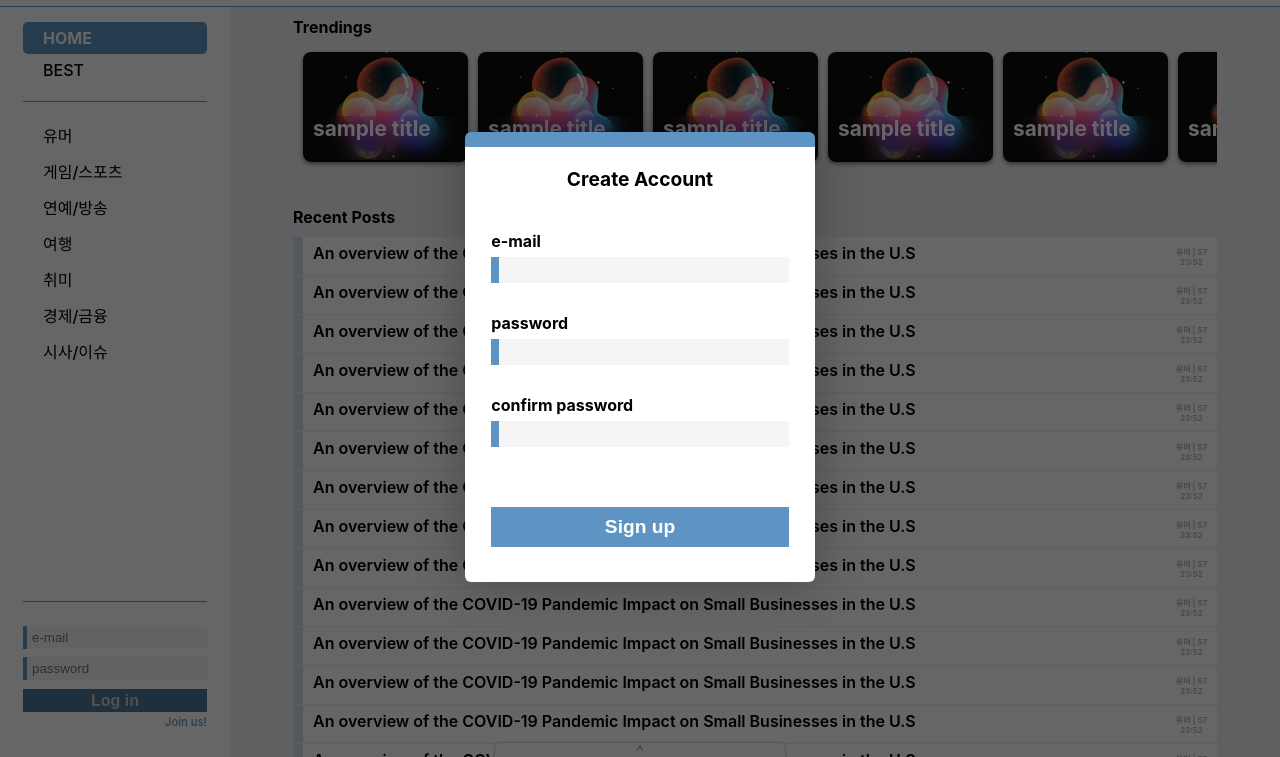
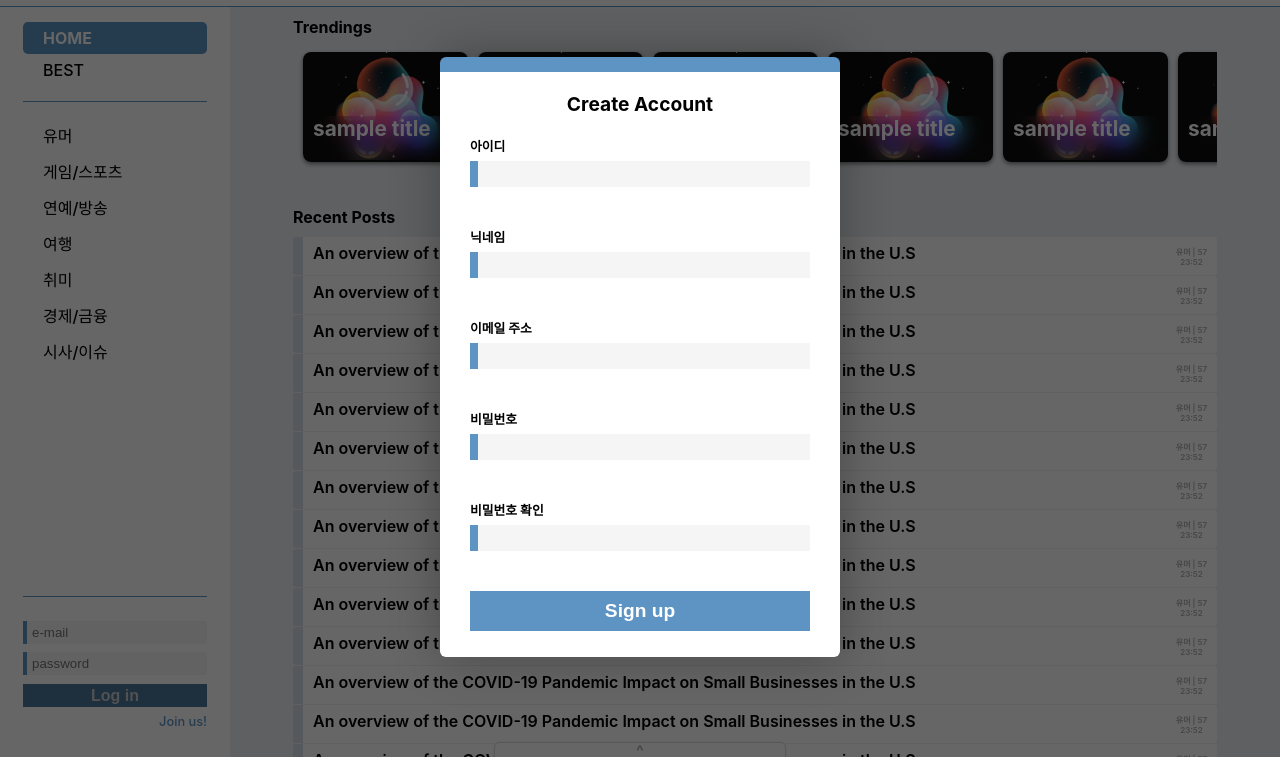
Before and after one commit to ogtitle724/01-community-FE, a React app: page / in a window 1280 px wide. Both pictures are taken after a click on the element "Join us!". Shown: the part 43-800 px from the top of the page. Built offline with nearby package versions, Linux system fonts and the light colour scheme.

Commit message:
adjust signUp form, change variable name serverURL => domain

```diff
--- a/package.json
+++ b/package.json
@@ -7,7 +7,9 @@
     "@testing-library/react": "^13.4.0",
     "@testing-library/user-event": "^13.5.0",
     "axios": "^1.4.0",
+    "cors": "^2.8.5",
     "dotenv": "^16.0.3",
+    "http-proxy-middleware": "^2.0.6",
     "react": "^18.2.0",
     "react-dom": "^18.2.0",
     "react-router-dom": "^6.11.0",
--- a/src/components/Snb/components/Sign/Sign.js
+++ b/src/components/Snb/components/Sign/Sign.js
@@ -1,14 +1,14 @@
 import { useState } from "react";
 import axios from "axios";
 
-import { checkEmail, checkPwd } from "./validation";
+import { checkUid, checkPwd } from "./validation";
 import SignUp from "./signup/SignUp";
 import "./style.css";
 
 export default function Sign({ serverURL, setIsLogIn }) {
-  const [eMail, setEMail] = useState("");
+  const [uid, setUid] = useState("");
   const [pwd, setPwd] = useState("");
-  const [isMailVaild, setIsMailValid] = useState("");
+  const [isUidVaild, setIsUidValid] = useState("");
   const [isPwdValid, setIsPwdValid] = useState("");
   const [showSignUpForm, setShowSignUpForm] = useState(false);
 
@@ -19,8 +19,8 @@ export default function Sign({ serverURL, setIsLogIn }) {
 
     try {
       const res = await axios.post(serverURL + "/api/auth/authenticate", {
-        uid: eMail,
-        password: pwd,
+        uid: uid,
+        pwd: pwd,
       });
 
       /** Store the token received with res in a browser cookie. */
@@ -37,16 +37,16 @@ export default function Sign({ serverURL, setIsLogIn }) {
     <>
       <form className="form-login">
         <input
-          value={eMail}
+          value={uid}
           className="form-login__input"
-          name="email"
+          name="uid"
           type="text"
           placeholder="e-mail"
           onChange={(e) => {
-            setEMail(e.target.value);
-            checkEmail(e.target.value)
-              ? setIsMailValid(true)
-              : setIsMailValid(false);
+            setUid(e.target.value);
+            checkUid(e.target.value)
+              ? setIsUidValid(true)
+              : setIsUidValid(false);
           }}
         />
         <input
@@ -66,7 +66,7 @@ export default function Sign({ serverURL, setIsLogIn }) {
         <button
           className={"form-login__btn-login"}
           onClick={(e) => handleBtnClick(e)}
-          disabled={!(isMailVaild && isPwdValid)}
+          disabled={!(isUidVaild && isPwdValid)}
         >
           Log in
         </button>
--- a/src/components/Snb/components/Sign/signup/SignUp.js
+++ b/src/components/Snb/components/Sign/signup/SignUp.js
@@ -1,14 +1,24 @@
 import { useState } from "react";
 import axios from "axios";
 
-import { checkEmail, checkPwd, isMatch } from "../validation";
+import {
+  checkUid,
+  checkNick,
+  checkEmail,
+  checkPwd,
+  isMatch,
+} from "../validation";
 import "./style.css";
 
 export default function SignUp({ serverURL, setShowSignUpForm }) {
-  const [eMail, setEMail] = useState("");
+  const [uid, setUid] = useState("");
+  const [nick, setNick] = useState("");
+  const [email, setEmail] = useState("");
   const [pwd, setPwd] = useState("");
   const [confirmPwd, setConfirmPwd] = useState("");
-  const [isMailVaild, setIsMailValid] = useState(false);
+  const [isUidVaild, setIsUidValid] = useState(false);
+  const [isNickVaild, setIsNickValid] = useState(false);
+  const [isEmailVaild, setIsEmailValid] = useState(false);
   const [isPwdValid, setIsPwdValid] = useState(false);
   const [isPwdMatch, setIsPwdMatch] = useState(false);
 
@@ -18,8 +28,11 @@ export default function SignUp({ serverURL, setShowSignUpForm }) {
 
     try {
       const res = await axios.post(serverURL + "/api/auth/register", {
-        uid: eMail,
-        password: pwd,
+        uid: uid,
+        nick: nick,
+        email: email,
+        pwd: pwd,
+        emailReceive: "true",
       });
 
       if (res.data) setShowSignUpForm(false);
@@ -38,26 +51,63 @@ export default function SignUp({ serverURL, setShowSignUpForm }) {
       ></div>
       <form className="form-signup">
         <h2 className="form-signup__title">Create Account</h2>
-
         <section className="form-signup__section">
-          <h3 className="form-signup__h3">e-mail</h3>
+          <h3 className="form-signup__h3">아이디</h3>
+          <input
+            id="form-signup__uid"
+            type="text"
+            value={uid}
+            onChange={(e) => {
+              setUid(e.target.value);
+              checkUid(e.target.value)
+                ? setIsUidValid(true)
+                : setIsUidValid(false);
+            }}
+          />
+          <p className="form-signup-warn">
+            {uid &&
+              (isUidVaild
+                ? ""
+                : "사용자 ID는 3~20자 사이의 영문+숫자로 이루어져야 하며 영문으로 시작되어야 합니다.")}
+          </p>
+        </section>
+        <section className="form-signup__section">
+          <h3 className="form-signup__h3">닉네임</h3>
+          <input
+            id="form-signup__nick"
+            type="text"
+            value={nick}
+            onChange={(e) => {
+              setNick(e.target.value);
+              checkNick(e.target.value)
+                ? setIsNickValid(true)
+                : setIsNickValid(false);
+            }}
+          />
+          <p className="form-signup-warn">
+            {nick && (isNickVaild ? "" : "닉네임은 2~8자 이내여야 합니다.")}{" "}
+            {/*정치 관련, 특정 사이트 언급, 반사회적, 성적, 욕설 닉네임은 금지합니다.*/}
+          </p>
+        </section>
+        <section className="form-signup__section">
+          <h3 className="form-signup__h3">이메일 주소</h3>
           <input
             id="form-signup__email"
             type="text"
-            value={eMail}
+            value={email}
             onChange={(e) => {
-              setEMail(e.target.value);
+              setEmail(e.target.value);
               checkEmail(e.target.value)
-                ? setIsMailValid(true)
-                : setIsMailValid(false);
+                ? setIsEmailValid(true)
+                : setIsEmailValid(false);
             }}
           />
           <p className="form-signup-warn">
-            {eMail && (isMailVaild ? "" : "Invalid e-mail format.")}
+            {email && (isEmailVaild ? "" : "Invalid e-mail format.")}
           </p>
         </section>
         <section className="form-signup__section">
-          <h3 className="form-signup__h3">password</h3>
+          <h3 className="form-signup__h3">비밀번호</h3>
           <input
             id="form-signup__pwd"
             type="text"
@@ -77,7 +127,7 @@ export default function SignUp({ serverURL, setShowSignUpForm }) {
           </p>
         </section>
         <section className="form-signup__section">
-          <h3 className="form-signup__h3">confirm password</h3>
+          <h3 className="form-signup__h3">비밀번호 확인</h3>
           <input
             id="form-signup__pwd-confirm"
             type="text"
@@ -97,7 +147,7 @@ export default function SignUp({ serverURL, setShowSignUpForm }) {
         <button
           type="submit"
           className="form-signup__btn"
-          disabled={!(isMailVaild && isPwdValid && isPwdMatch)}
+          disabled={!(isEmailVaild && isPwdValid && isPwdMatch)}
           onClick={(e) => handleBtnClick(e)}
         >
           Sign up
--- a/src/components/Snb/components/Sign/signup/style.css
+++ b/src/components/Snb/components/Sign/signup/style.css
@@ -28,8 +28,8 @@
 }
 
 .form-signup {
-  width: 350px;
-  height: 450px;
+  width: 400px;
+  height: 600px;
   display: flex;
   flex-direction: column;
   align-items: center;
@@ -64,12 +64,11 @@
 
 .form-signup__h3 {
   margin-bottom: 6px;
-  font-size: var(--font-size-md);
+  font-size: var(--font-size-sm);
 }
 
 .form-signup__section {
   width: 85%;
-  margin-top: 20px;
 }
 
 .form-signup input[type="text"] {
@@ -82,15 +81,14 @@
 }
 
 .form-signup-warn {
-  height: 10px;
+  height: 40px;
   color: rgb(208, 61, 69);
-  font-size: var(--font-size-sm);
+  font-size: var(--font-size-vsm);
 }
 
 .form-signup__btn {
   width: 85%;
   height: 40px;
-  margin-top: 50px;
   background-color: rgb(94, 148, 195);
   border: 1px solid rgb(94, 148, 195);
   color: white;
--- a/src/components/Snb/components/Sign/style.css
+++ b/src/components/Snb/components/Sign/style.css
@@ -33,9 +33,10 @@
 
 .form-login__btn-signup {
   width: 100%;
+  margin-top: 5px;
   display: block;
   text-align: right;
-  font-size: 0.7rem;
+  font-size: var(--font-size-sm);
   font-weight: 500;
   line-height: 20px;
   color: var(--main-color);
--- a/src/components/Snb/components/Sign/validation.js
+++ b/src/components/Snb/components/Sign/validation.js
@@ -1,7 +1,19 @@
-export const checkEmail = (eMail) => {
+export const checkUid = (uid) => {//DB에 겹치는 값 확인 추가
+  const pattern =/^[0-9a-zA-Z]{3,20}$/i;
+  if (pattern.test(uid)) return true;
+  else return false;
+}
+
+export const checkNick = (nick) => {//DB에 겹치는 값 확인 추가
+  const pattern =/^[0-9a-zA-Z가-힣]{2,10}$/i;
+  if (pattern.test(nick)) return true;
+  else return false;
+}
+
+export const checkEmail = (email) => {
   const pattern = /^[0-9a-zA-Z_\.-]+@[0-9a-zA-Z_-]+(\.[0-9a-zA-Z_-]+){1,2}$/i;
 
-  if (pattern.test(eMail)) return true;
+  if (pattern.test(email)) return true;
   else return false;
 };
 
--- a/src/index.js
+++ b/src/index.js
@@ -8,7 +8,7 @@ import ErrorPage from "./scenes/error_page/ErrorPage.js";
 import PostDetail from "./scenes/post_detail/PostDetail.js";
 import "./index.css";
 
-const serverURL = "http://localhost:8080";
+const serverURL = "http://localhost:8000";
 
 const router = createBrowserRouter([
   {
--- a/src/scenes/Home/Home.js
+++ b/src/scenes/Home/Home.js
@@ -11,7 +11,7 @@ export default function Home({ serverURL }) {
   const [pageTopic, setPageTopic] = useState("HOME");
   const [content, main] = [useRef(""), useRef()];
 
-  if (pageTopic === "HOME") content.current = <ContentHome />;
+  if (pageTopic === "HOME") content.current = <ContentHome serverURL={serverURL+"api/board"}/>;
   else if (pageTopic === "BEST") content.current = <ContentBest />;
   else content.current = <ContentTopic title={pageTopic} />;
 
--- a/src/scenes/Home/components/content_feed/Content_Home.js
+++ b/src/scenes/Home/components/content_feed/Content_Home.js
@@ -2,14 +2,15 @@ import HorizontalList from "../component/horizontal_list/Horizontal_List";
 import Board from "../component/board/Board";
 import "./style.css";
 
-export default function ContentHome() {
+export default function ContentHome({serverURL}) {
+
   return (
     <div className="main__content">
       <HorizontalList />
       <Board
         title={"Recent Posts"}
         postData={Array(200).fill("")}
-        postNum={30}
+        postNum={20}
       />
     </div>
   );
```
Also changed, not shown: 1 other file.
